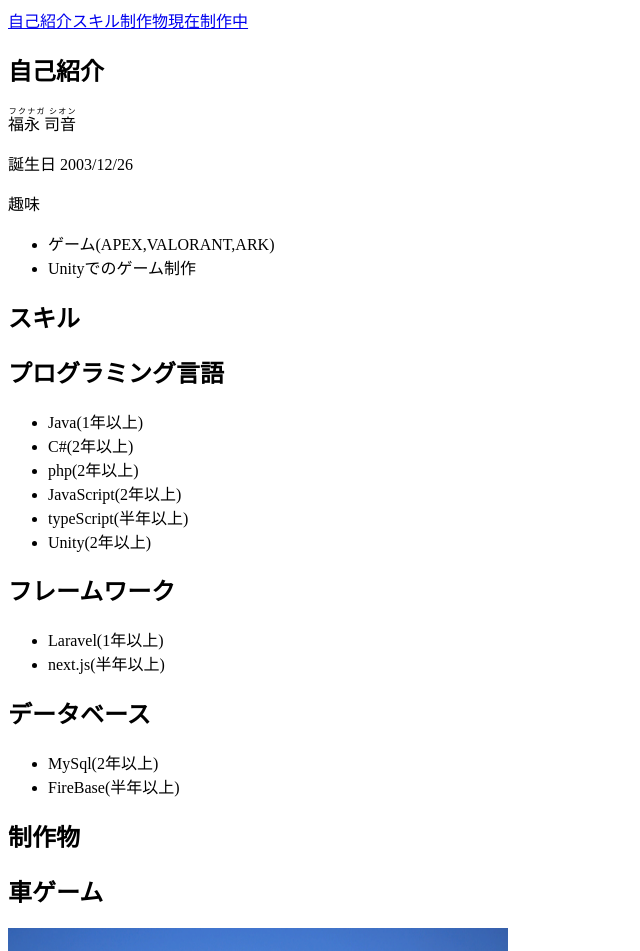
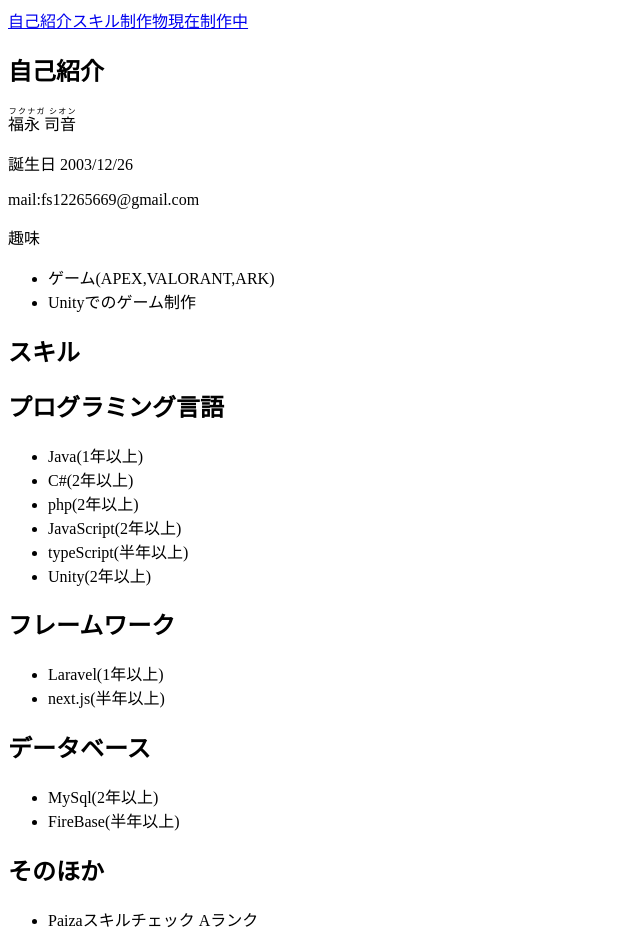
Before and after one commit to SFjapan/my_profile, a Next.js app: page / in a window 1280 px wide. Shown: the top 951 px of the page, without its empty margins (0-640 px from the left). Built offline with nearby package versions, Linux system fonts and the light colour scheme.

Commit message:
add paiza and mail

```diff
--- a/pages/index.tsx
+++ b/pages/index.tsx
@@ -31,6 +31,7 @@ export default function Index() {
                         <rt className='text-base'>フクナガ シオン</rt>
                     </ruby>
                     <p className="mb-2">誕生日 2003/12/26</p>
+                    <p className="mb-2">mail:fs12265669@gmail.com</p>
                     <p className="mb-2">趣味</p>
                     <ul className="list-disc list-inside text-left">
                         <li>ゲーム(APEX,VALORANT,ARK)</li>
@@ -67,6 +68,12 @@ export default function Index() {
                             <li>FireBase(半年以上)</li>
                         </ul>
                     </div>
+                    <div className="mb-4">
+                        <h2 className='text-2xl font-bold'>そのほか</h2>
+                        <ul className="list-disc list-inside text-left">
+                            <li>Paizaスキルチェック Aランク</li>
+                        </ul>
+                    </div>
                 </div>
             </section>
             <section className="profile-section p-6 my-6 bg-white rounded-md shadow-md" id="developed">
@@ -86,7 +93,7 @@ export default function Index() {
                     {creating}
                 </pre>
             </section>
-            2024/02/14更新
+            2024/05/14更新
         </div>
 
 
```
